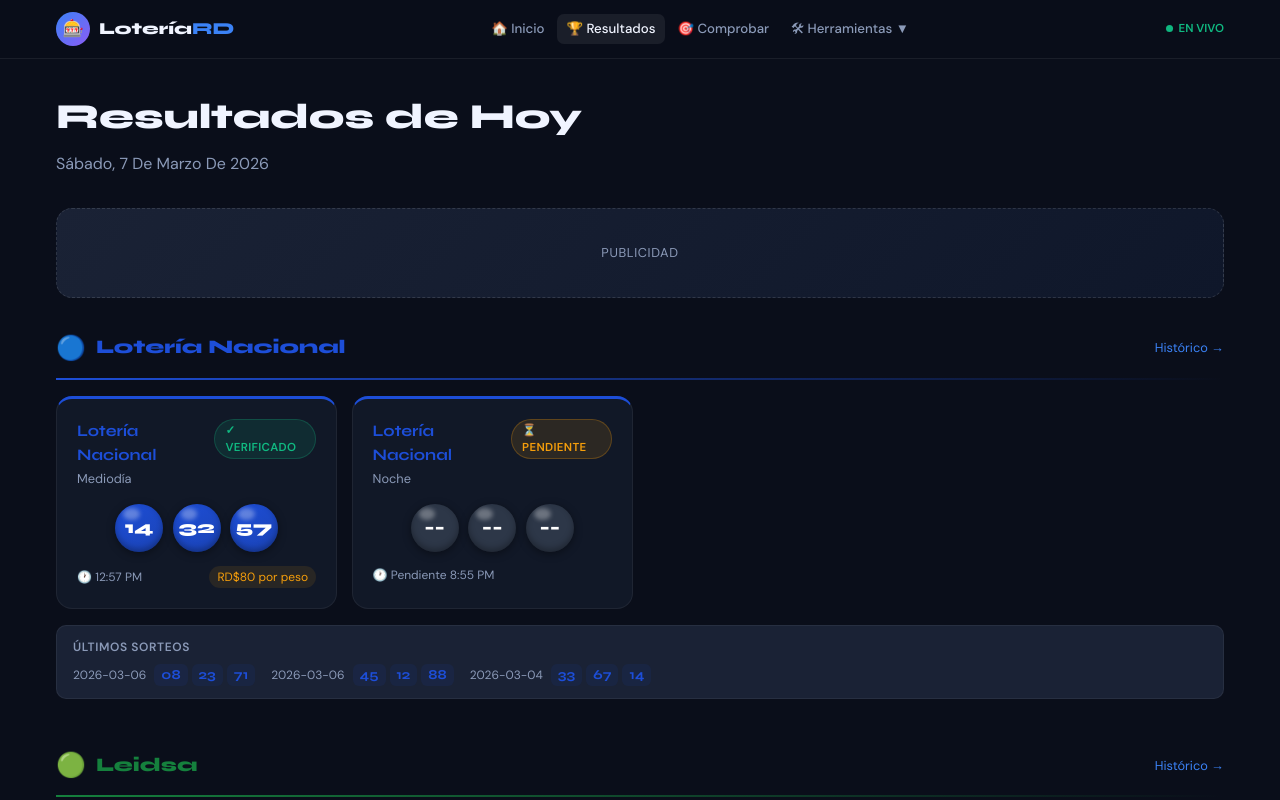
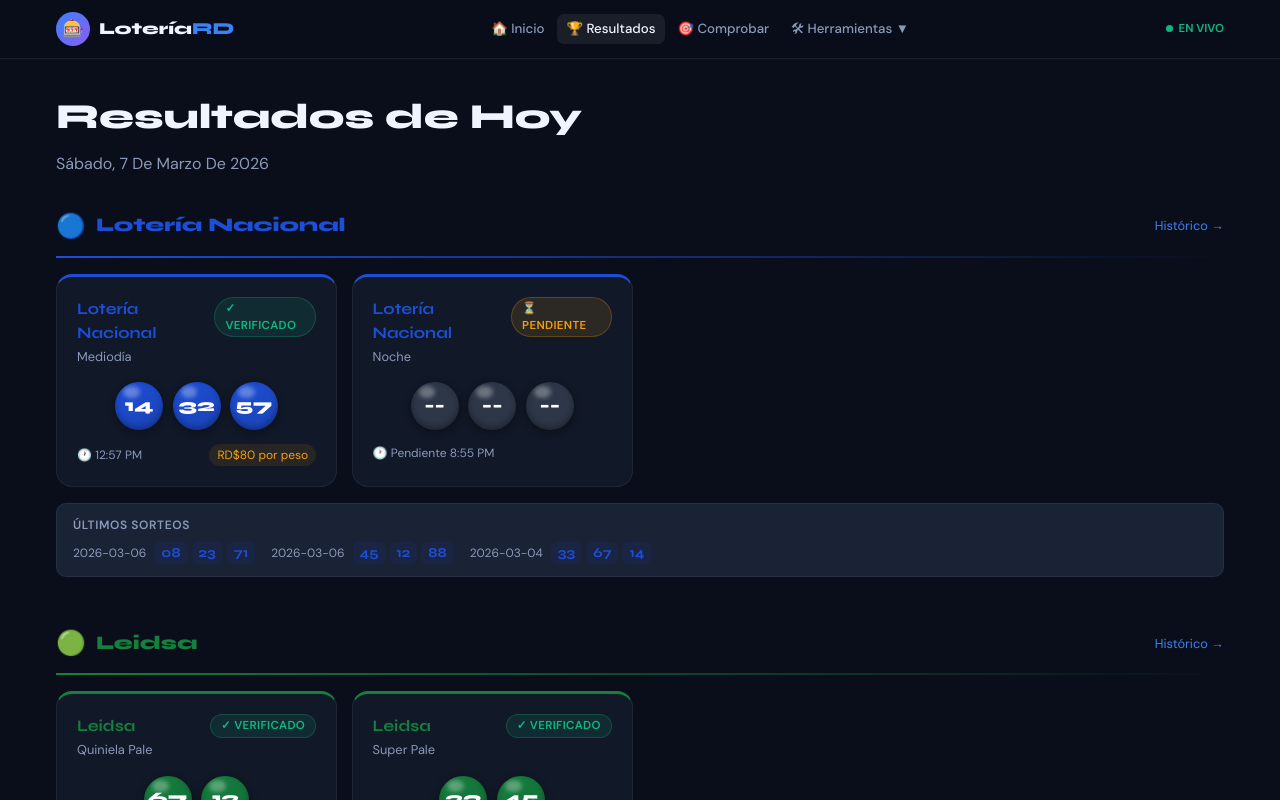
Before and after one commit to luiggileonardoflorian-art/loteria-rd, a Next.js app: page /resultados in a window 1280 px wide. Shown: the top 800 px of the page. Built offline with nearby package versions, Linux system fonts and the light colour scheme.

Commit message:
Fix AdBanner style

```diff
--- a/app/resultados/page.tsx
+++ b/app/resultados/page.tsx
@@ -20,9 +20,6 @@
         </h1>
         <p style={{ color: 'var(--text-muted)', textTransform: 'capitalize' }}>{fecha}</p>
       </div>
-
-      <div style={{ marginBottom: '2rem' }}><AdBanner /></div>
-      <div style={{ marginBottom: '2rem' }}></div>
 
       {LOTERIAS.map(loteria => {
         const resultados = RESULTADOS_HOY.filter(r => r.loteriaId === loteria.id);
```
